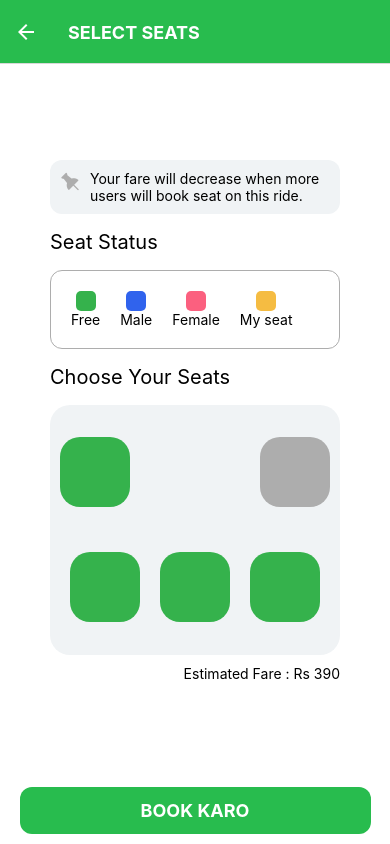
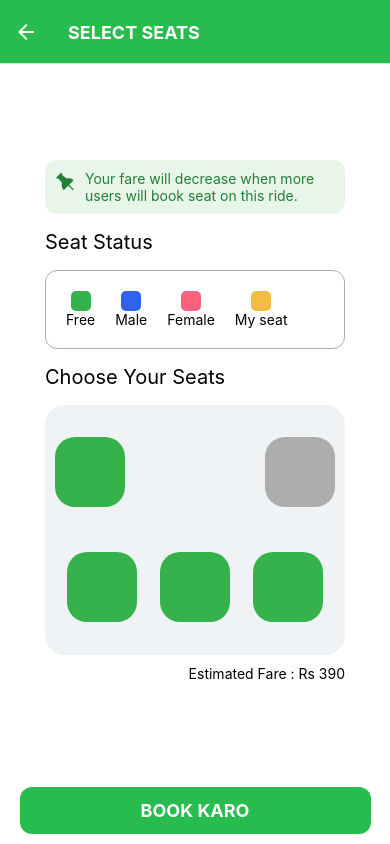
Before and after one commit to Laiba-Shahid/car-pooling-app, a React Native app: screen /Capacity in a window 390 px wide. Built offline with nearby package versions, Linux system fonts and the light colour scheme.

Commit message:
minor changes

```diff
--- a/Screens/CapacityScreen.js
+++ b/Screens/CapacityScreen.js
@@ -33,8 +33,8 @@ const CapacityScreen = () => {
       <CardModal visible={visible} setVisible={setVisible}>
         <View
           style={{
-            width: 290,
-            height: 290,
+            width: 300,
+            height: 300,
             borderRadius: 20,
             justifyContent: "center",
           }}
@@ -129,8 +129,8 @@ const CapacityScreen = () => {
       >
         <View
           style={{
-            width: 290,
-            backgroundColor: "#f0f3f5",
+            width: 300,
+            backgroundColor: "#e8f6e9",
             borderRadius: 12,
             justifyContent: "space-around",
             padding: 10,
@@ -138,8 +138,8 @@ const CapacityScreen = () => {
             flexDirection: "row",
           }}
         >
-          <Icon name="pushpin" size={20} color="#ADADAD" />
-          <Text style={{ marginLeft: 10 }}>
+          <Icon name="pushpin" size={20} color="#247e38" />
+          <Text style={{ marginLeft: 10, color: "#247e38" }}>
             Your fare will decrease when more users will book seat on this ride.
           </Text>
         </View>
@@ -156,7 +156,7 @@ const CapacityScreen = () => {
           <View
             style={{
               borderRadius: 12,
-              width: 290,
+              width: 300,
               borderWidth: 1,
               borderColor: "#ADADAD",
               padding: 20,
@@ -226,7 +226,7 @@ const CapacityScreen = () => {
           </Text>
           <View
             style={{
-              width: 290,
+              width: 300,
               height: 250,
               backgroundColor: "#f0f3f5",
               borderRadius: 20,
```
